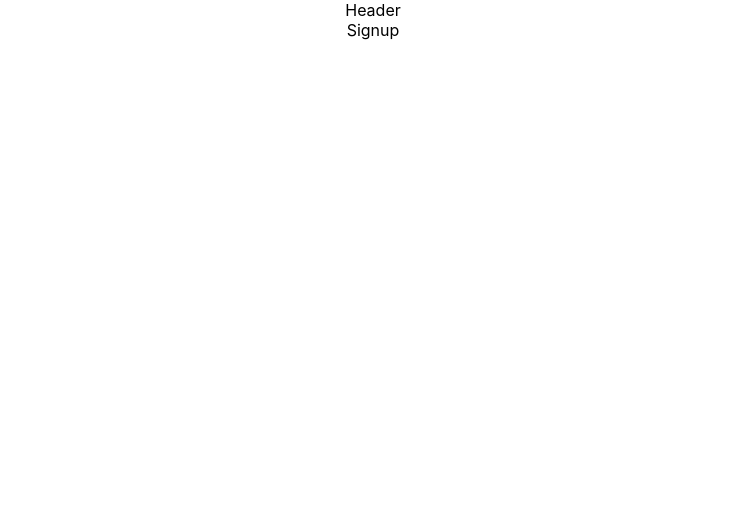
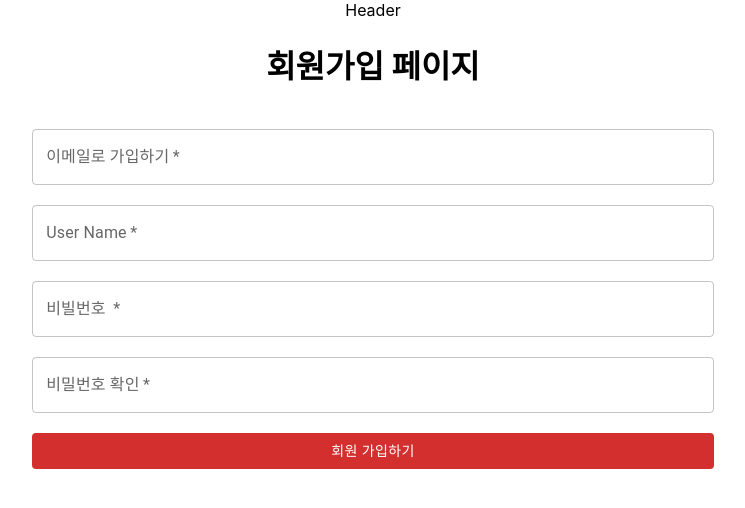
Before and after one commit to Rhabbit13/Rhabbit-FrontEnd, a React (Create React App) app: page /signup/1 in a window 1280 px wide. Shown: the top 508 px of the page, without its empty margins (267-1012 px from the left). Built offline with nearby package versions, Linux system fonts and the light colour scheme.

Commit message:
로그인 사인업 페이지

```diff
--- a/package.json
+++ b/package.json
@@ -3,6 +3,8 @@
   "version": "0.1.0",
   "private": true,
   "dependencies": {
+    "@emotion/react": "^11.7.0",
+    "@emotion/styled": "^11.6.0",
     "@material-ui/core": "^4.12.3",
     "@material-ui/icons": "^4.11.2",
     "@mui/material": "^5.2.2",
--- a/src/pages/Login.jsx
+++ b/src/pages/Login.jsx
@@ -1,7 +1,65 @@
 import React from "react";
+import TextField from "@mui/material/TextField";
+import Button from "@mui/material/Button";
+import styled from "styled-components";
 
-const Login = () => {
-  return <div>Login</div>;
+const Login = (props) => {
+  const [id, setId] = React.useState("");
+  const [pwd, setPwd] = React.useState("");
+
+  const changeId = (e) => {
+    setId(e.target.value);
+  };
+
+  const changePwd = (e) => {
+    setPwd(e.target.value);
+  };
+
+  const login = () => {
+    // setCookie("user_id", id, 3);
+    // setCookie("user_pwd", pwd, 3);
+  };
+  return (
+    <React.Fragment>
+      <Wrap>
+        <h1 type="heading">로그인 페이지</h1>
+
+        <TextField
+          required
+          id="outlined-required"
+          label="E-mail"
+          onChange={(e) => console.log(e.target.value)}
+        />
+        <TextField
+          required
+          type="password"
+          id="outlined-required"
+          label="PASSWORD"
+          onChange={(e) => console.log(e.target.value)}
+        />
+        <Button
+          variant="contained"
+          disableElevation
+          color="error"
+          onClick={() => {
+            login();
+          }}>
+          LOG IN
+        </Button>
+      </Wrap>
+    </React.Fragment>
+  );
 };
 
+const Wrap = styled.div`
+gap: 40px;
+display: flex;
+flex-direction: column;
+justify-items:center;
+item-align: center;
+width: 80%;
+margin: auto;
+`;
+
+
 export default Login;
--- a/src/pages/Signup.jsx
+++ b/src/pages/Signup.jsx
@@ -1,7 +1,105 @@
 import React from "react";
+import TextField from "@mui/material/TextField";
+import Button from "@mui/material/Button";
+import styled from "styled-components";
 
-const Signup = () => {
-  return <div>Signup</div>;
+const Signup = (props) => {
+  const [id, setId] = React.useState("");
+  const [pwd, setPwd] = React.useState("");
+  const [pwd_check, setPwdCheck] = React.useState("");
+  const [user_name, setUserName] = React.useState("");
+  const [emailCheck, setEmailCheck] = React.useState(true);
+
+  const isEmail = (id) => {
+    const emailRegex =
+      /^(([^<>()\[\].,;:\s@"]+(\.[^<>()\[\].,;:\s@"]+)*)|(".+"))@(([^<>()[\].,;:\s@"]+\.)+[^<>()[\].,;:\s@"]{2,})$/i;
+
+    return emailRegex.test(id);
+  };
+
+  const signup = () => {
+    console.log(isEmail(id));
+
+    if (isEmail(id) === false) {
+      setEmailCheck(false);
+      return;
+    }
+
+    if (id === "" || pwd === "" || user_name === "") {
+      return alert("E-mail 혹은 User Name을 입력하세요");
+    }
+
+    if (pwd !== pwd_check) {
+      return alert("비밀번호를 확인하세요.");
+    }
+
+    // dispatch(userActions.signupFB(id, pwd, user_name));
+  };
+  return (
+    <React.Fragment>
+      <Wrap>
+        <h1 type="heading">회원가입 페이지</h1>
+        <TextField
+          required
+          id="outlined-required"
+          label="이메일로 가입하기"
+          onChange={(e) => {
+            setId(e.target.value);
+            if (isEmail(id) === true) {
+              setEmailCheck(true);
+              return;
+            }
+          }}
+        />
+        {emailCheck === false ? <p>이메일 형식이 아닙니다. </p> : ""}
+        <TextField
+          required
+          id="outlined-required"
+          label="User Name"
+          onChange={(e) => {
+            setUserName(e.target.value);
+          }}
+        />
+        <TextField
+          required
+          id="outlined-required"
+          label="비빌번호  "
+          onChange={(e) => {
+            setPwd(e.target.value);
+          }}
+        />
+        <TextField
+          required
+          type="password"
+          id="outlined-required"
+          label="비밀번호 확인"
+          onChange={(e) => {
+            setPwdCheck(e.target.value);
+          }}
+        />
+
+        <Button
+          variant="contained"
+          disableElevation
+          color="error"
+          onClick={() => {
+            // isEmail();
+            signup();
+          }}>
+          회원 가입하기
+        </Button>
+      </Wrap>
+    </React.Fragment>
+  );
 };
+const Wrap = styled.div`
+  gap: 20px;
+  display: flex;
+  flex-direction: column;
+  justify-items: center;
+  item-align: center;
+  width: 80%;
+  margin: auto;
+`;
 
 export default Signup;
```
Also changed, not shown: 1 other file (tests, documents, lock files or other folders).
